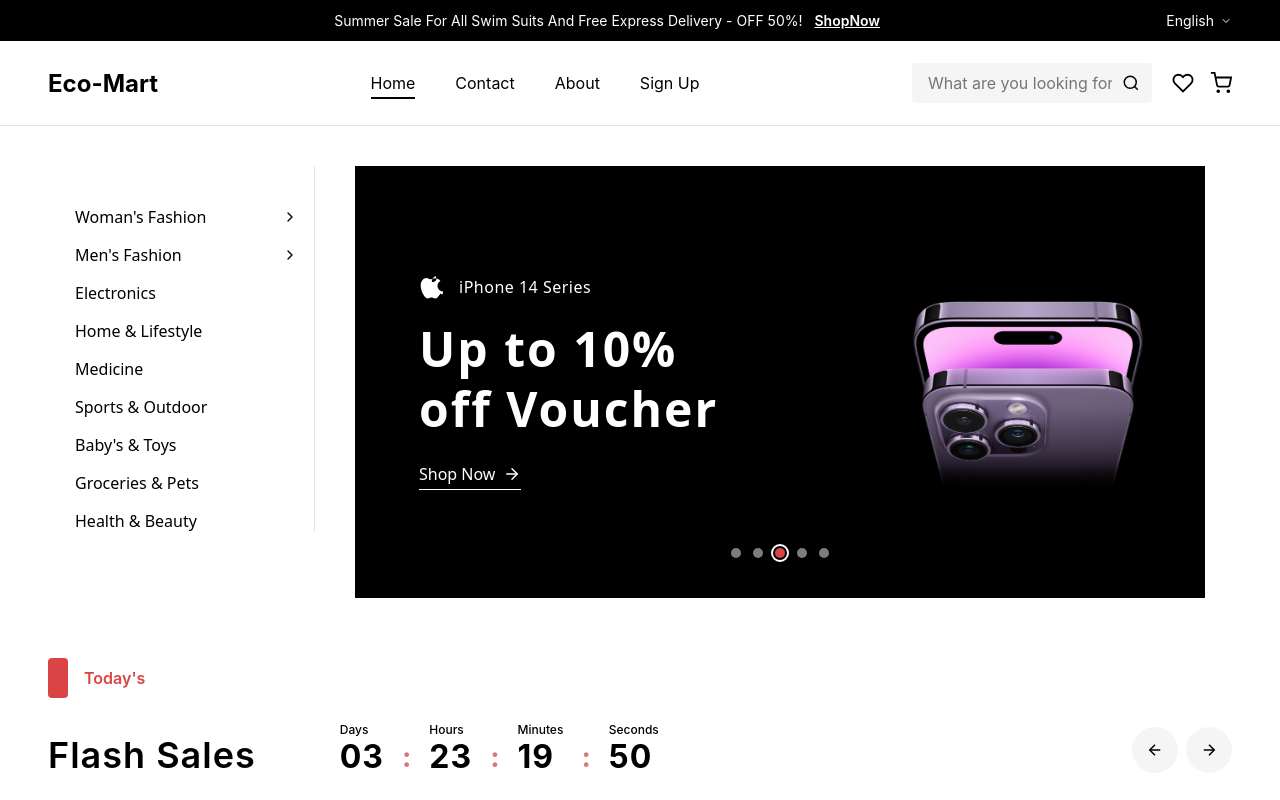
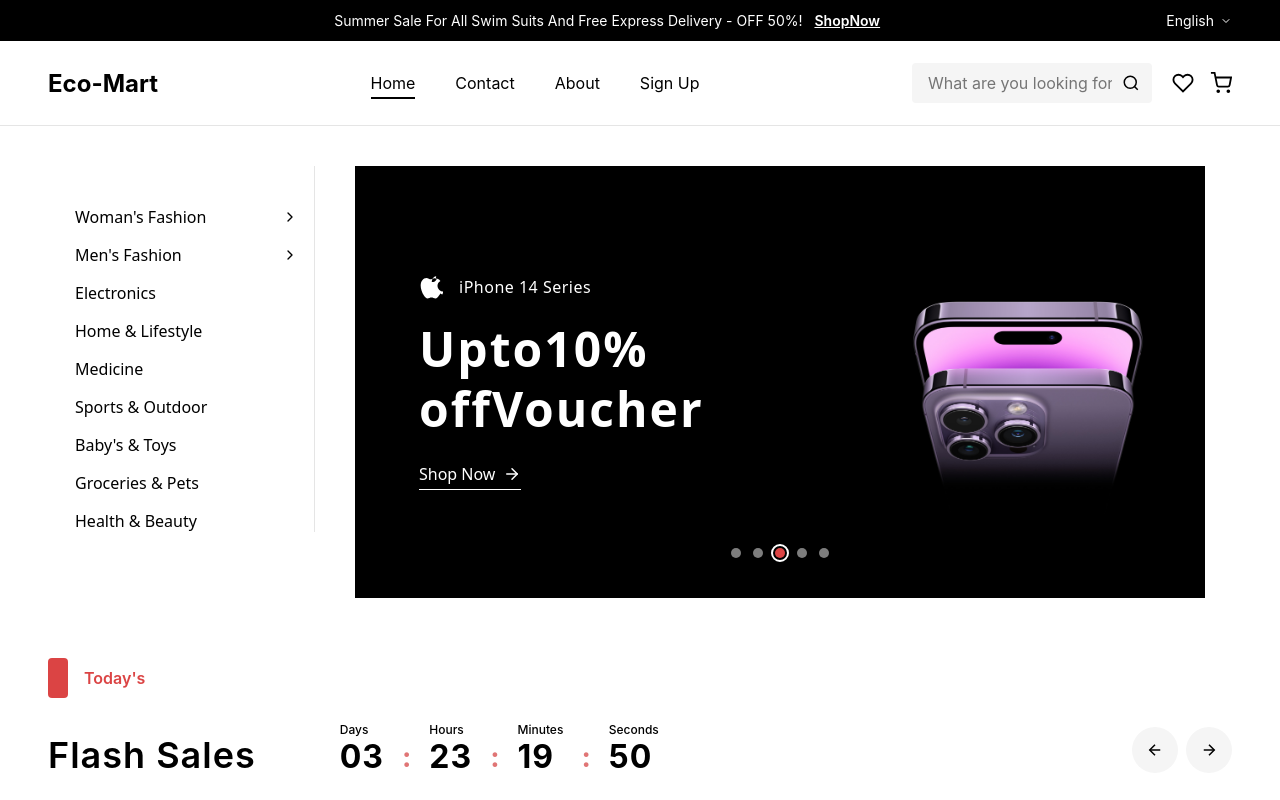
Before and after one commit to tulsishuka/Eccomerce-Frontend, a React app in the folder frontend/: page / in a window 1280 px wide. Shown: the top 800 px of the page. Built offline with nearby package versions, Linux system fonts and the light colour scheme; the HTML template or start-up script is replaced by a standard one.

Commit message:
frontend/src/components/Hero/Hero.jsx

```diff
--- a/frontend/src/components/Hero/Hero.jsx
+++ b/frontend/src/components/Hero/Hero.jsx
@@ -1,13 +1,37 @@
+import { useEffect, useRef, useState } from 'react';
 import './Hero.css';
 
 const Hero = () => {
+  const headingRef = useRef(null);
+  const [isVisible, setIsVisible] = useState(false);
+
+  useEffect(() => {
+    const observer = new IntersectionObserver(
+      ([entry]) => {
+        setIsVisible(entry.isIntersecting);
+      },
+      {
+        threshold: 0.05,
+        rootMargin: '0px 0px -20px 0px'
+      }
+    );
+
+    if (headingRef.current) {
+      observer.observe(headingRef.current);
+    }
+
+    return () => observer.disconnect();
+  }, []);
+
+  const headingWords = ["Up", "to", "10%", "off", "Voucher"];
+
   return (
     <section className="hero-banner">
       <div className="hero-container">
-        {/* Left Side: Content */}
+
         <div className="hero-content">
           <div className="hero-brand">
-            {/* Apple Icon using standard SVG */}
+
             <svg
               className="brand-logo"
               viewBox="0 0 170 170"
@@ -20,8 +44,17 @@
             <span className="brand-name">iPhone 14 Series</span>
           </div>
 
-          <h1 className="hero-title">
-            Up to 10%<br />off Voucher
+          <h1 ref={headingRef} className="hero-title">
+            {headingWords.map((word, idx) => (
+              <span
+                key={idx}
+                className={`blur-word ${isVisible ? 'clear-in' : ''}`}
+                style={{ '--word-index': idx }}
+              >
+                {word}
+                {word === "10%" && <br />}
+              </span>
+            ))}
           </h1>
 
           <a href="#shop" className="hero-link">
@@ -42,7 +75,6 @@
           </a>
         </div>
 
-        {/* Right Side: Product Image Container */}
         <div className="hero-image-box">
           <img
             src="/phone.webp"
@@ -51,7 +83,6 @@
           />
         </div>
 
-        {/* Slider Pagination Dots */}
         <div className="hero-pagination">
           <span className="dot"></span>
           <span className="dot"></span>
```
